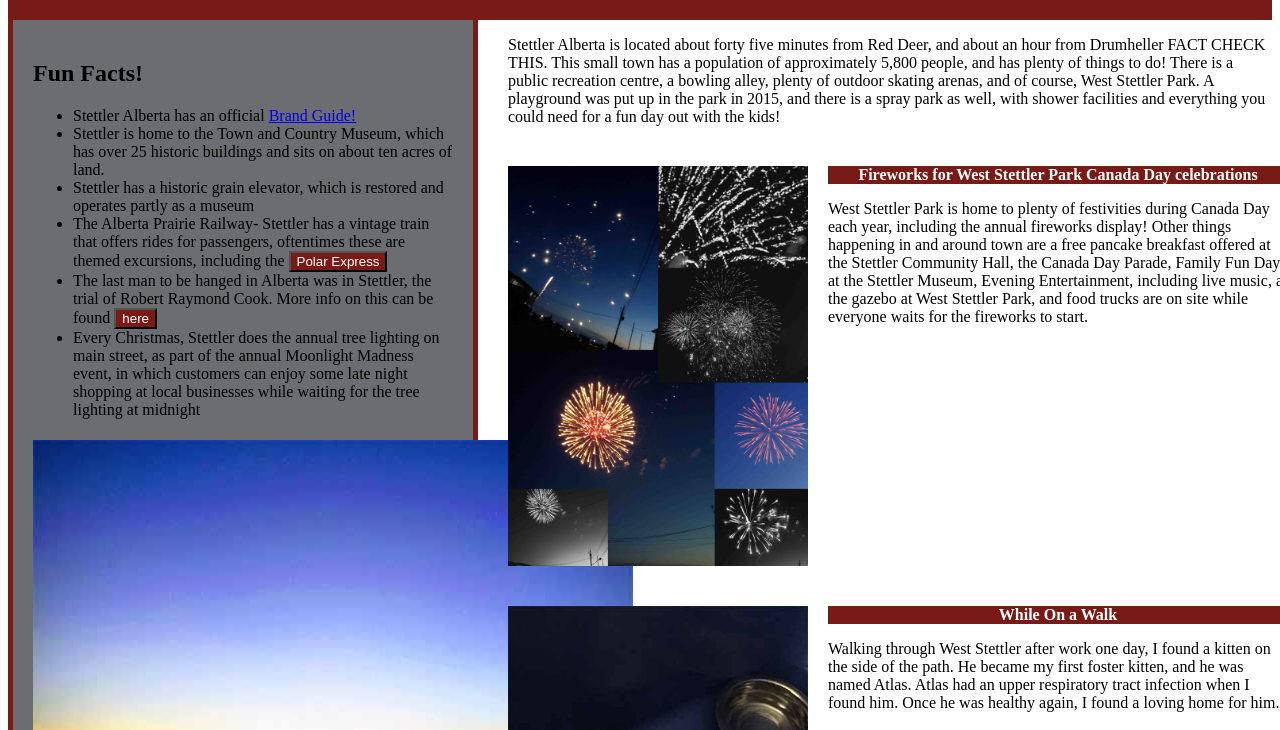
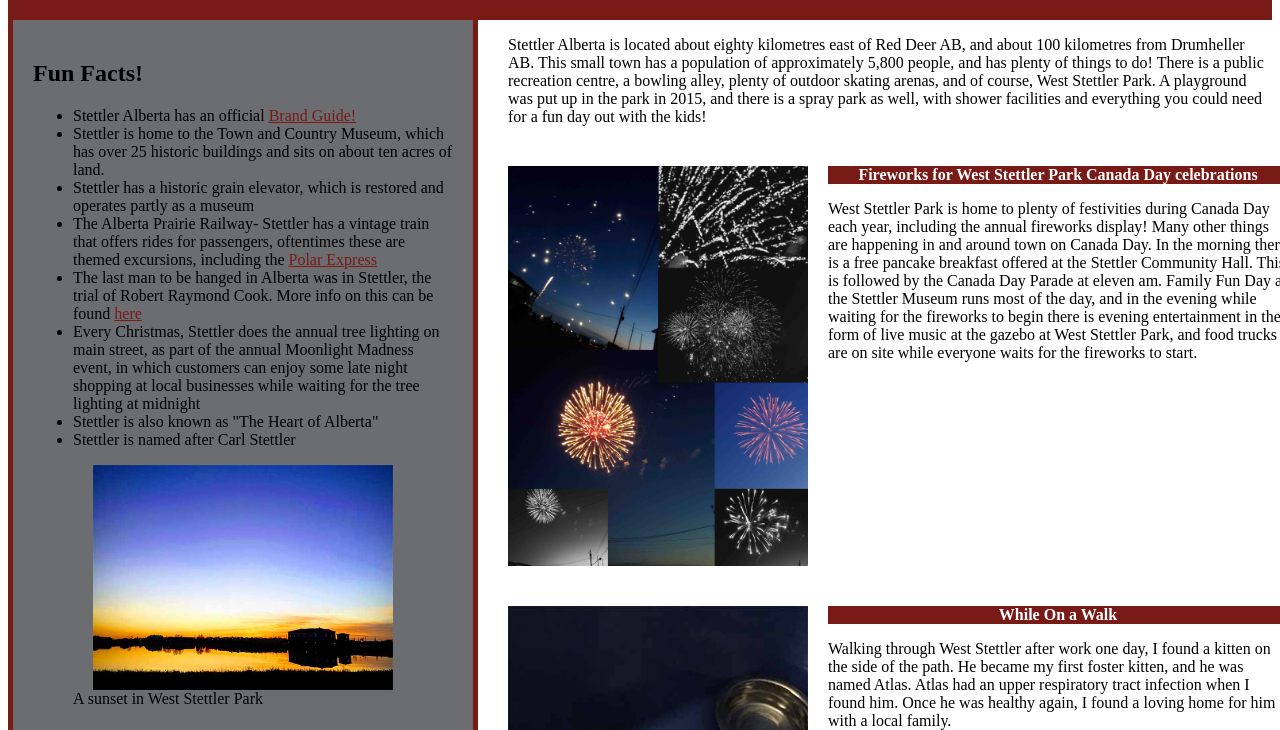
Before and after one commit to israsteeves3/cprg-218-web-comm-assignments, a plain HTML site: page index.html in a window 1280 px wide. Shown: the part 70-800 px from the top of the page. Drawn offline with Linux system fonts and the light colour scheme.

Commit message:
small updates, tweaking

```diff
--- a/index.html
+++ b/index.html
@@ -3,7 +3,7 @@
 <head>
     <meta charset="UTF-8">
     <meta name="viewport" content="width=device-width, initial-scale=1.0">
-    <title>Stettler</title>
+    <title>Exploring Stettler AB</title>
     <link rel="stylesheet" href="stylesheet.css">
 </head>
 <body>
@@ -14,31 +14,34 @@
 
 <aside class="fun-facts">
     <h2>Fun Facts!</h2>
-    <p>
         <ul>
             <li>Stettler Alberta has an official <a href="https://www.stettler.net/public/download/files/248754">Brand Guide!</a></li>
             <li>Stettler is home to the Town and Country Museum, which has over 25 historic buildings and sits on about ten acres of land.</li>
             <li>Stettler has a historic grain elevator, which is restored and operates partly as a museum</li>
             <li>The Alberta Prairie Railway- Stettler has a vintage train that offers rides for passengers, oftentimes these are themed excursions,
-            including the <a href="https://www.absteamtrain.com/excursion-category/the-polar-express-train-ride-pe/"><button id="button">Polar Express</button></a></li>
+            including the <a href="https://www.absteamtrain.com/excursion-category/the-polar-express-train-ride-pe/">Polar Express</a></li>
             <li>The last man to be hanged in Alberta was in Stettler, the trial of Robert Raymond Cook.
-                More info on this can be found <a href="https://legalarchives.ca/project/last-man-hanged/"><button id="button">here</button></a></li>
+                More info on this can be found <a href="https://legalarchives.ca/project/last-man-hanged/">here</a></li>
             <li>Every Christmas, Stettler does the annual tree lighting on main street, as part of the annual Moonlight Madness event, in which customers can enjoy some
                 late night shopping at local businesses while waiting for the tree lighting at midnight</li>
+            <li>Stettler is also known as "The Heart of Alberta"</li>
+            <li>Stettler is named after Carl Stettler</li>
         </ul>
-    </p>
-    <h4>
-        <img src="sunset.jpg" alt="sunset in West Stettler Park"
-    </h4>
+
+
+    <figure sunset>
+        <img src="sunset.jpg" alt="sunset in West Stettler Park" width="300">
+        <figcaption class="Westsunset"> A sunset in West Stettler Park</figcaption>
+    </figure>
 </aside>
 
 <main>
 
     <p class="blurb">
-        Stettler Alberta is located about forty five minutes from Red Deer, and about an hour from Drumheller FACT CHECK THIS.
+        Stettler Alberta is located about eighty kilometres east of Red Deer AB, and about 100 kilometres from Drumheller AB.
         This small town has a population of approximately 5,800 people, and has plenty of things to do! There is a public recreation centre,
-        a bowling alley, plenty of outdoor skating arenas, and of course, West Stettler Park. A playground was put up in the park in 2015, and there is a spray park as well,
-        with shower facilities and everything you could need for a fun day out with the kids!
+        a bowling alley, plenty of outdoor skating arenas, and of course, West Stettler Park. A playground was put up in the park in 2015,
+        and there is a spray park as well, with shower facilities and everything you could need for a fun day out with the kids!
     </p>
 
     <!--first image and text-->
@@ -47,9 +50,10 @@
         <figcaption>
            <h4 class="paragraph-title">Fireworks for West Stettler Park Canada Day celebrations</h4>
             <p>
-                West Stettler Park is home to plenty of festivities during Canada Day each year, including the annual fireworks display! Other things happening in and
-                around town are a free pancake breakfast offered at the Stettler Community Hall, the Canada Day Parade, Family Fun Day at the Stettler Museum,
-                Evening Entertainment, including live music, at the gazebo at West Stettler Park, and food trucks are on site while everyone waits for the fireworks to start.
+                West Stettler Park is home to plenty of festivities during Canada Day each year, including the annual fireworks display! Many other things are happening in and
+                around town on Canada Day. In the morning there is a free pancake breakfast offered at the Stettler Community Hall. This is followed by the Canada Day Parade at eleven am.
+                Family Fun Day at the Stettler Museum runs most of the day, and in the evening while waiting for the fireworks to begin there is evening entertainment in the form of live music
+                at the gazebo at West Stettler Park, and food trucks are on site while everyone waits for the fireworks to start.
             </p>
         </figcaption>
     </figure>
@@ -62,7 +66,7 @@
             <h4 class="paragraph-title">While On a Walk</h4>
             <p>
                 Walking through West Stettler after work one day, I found a kitten on the side of the path. He became my first foster kitten, and he was named Atlas.
-                Atlas had an upper respiratory tract infection when I found him. Once he was healthy again, I found a loving home for him.
+                Atlas had an upper respiratory tract infection when I found him. Once he was healthy again, I found a loving home for him with a local family.
             </p>
         </figcaption>
     </figure>
--- a/stylesheet.css
+++ b/stylesheet.css
@@ -43,6 +43,17 @@ footer{
     margin-right: 30px;
 }
 
+.fun-facts img{
+    display: block;
+    margin-left: auto;
+    margin-right: auto;
+    height: auto;
+}
+
+.westsunset{
+    text-align: center;
+}
+
 main{
     margin-left: 500px;
     background-color: white;
@@ -54,7 +65,7 @@ main{
     color: white;
     background-color: #781a16;
 }
-button{
-    color: white;
-    background-color: #781a16;
+
+a{
+    color: #781a16;
 }
```
